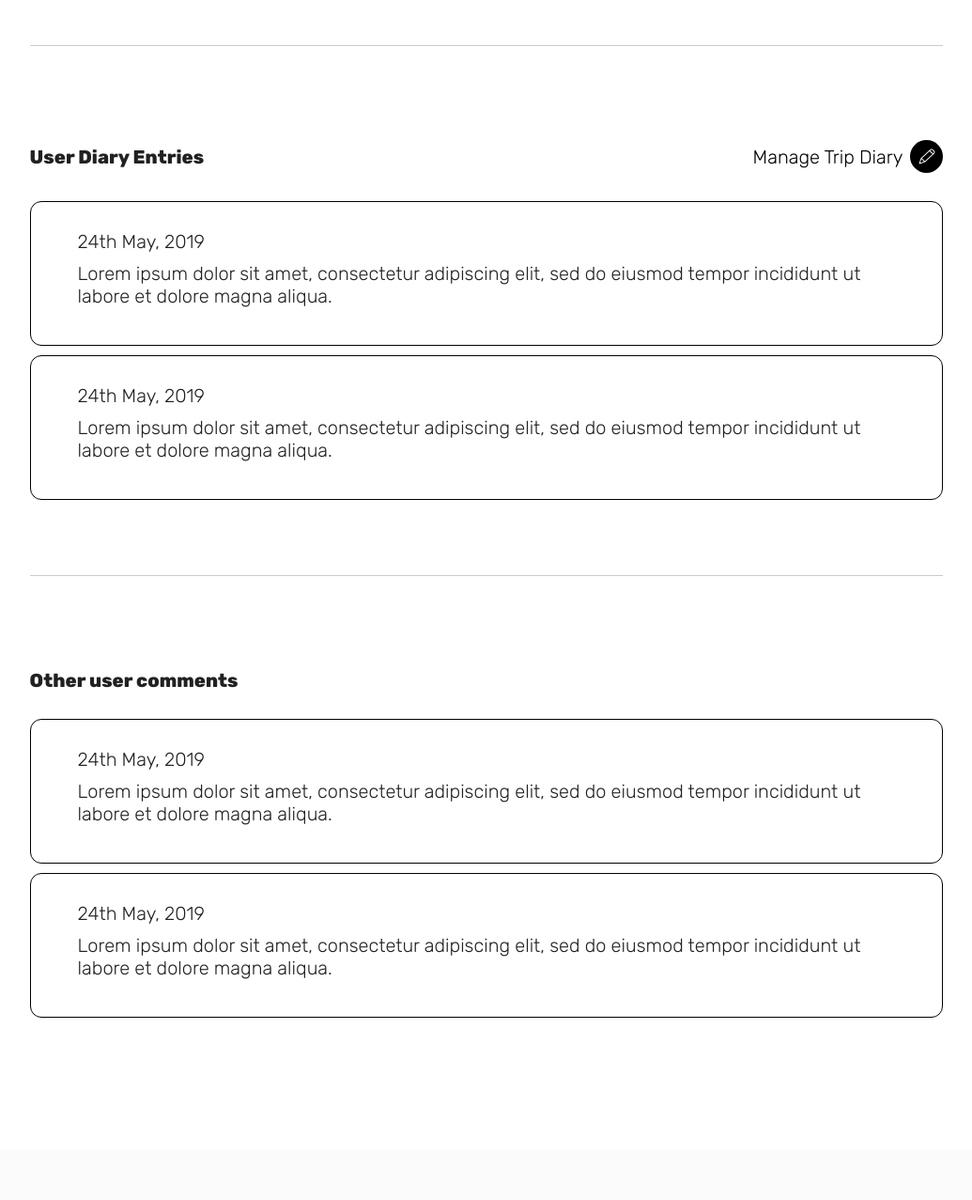
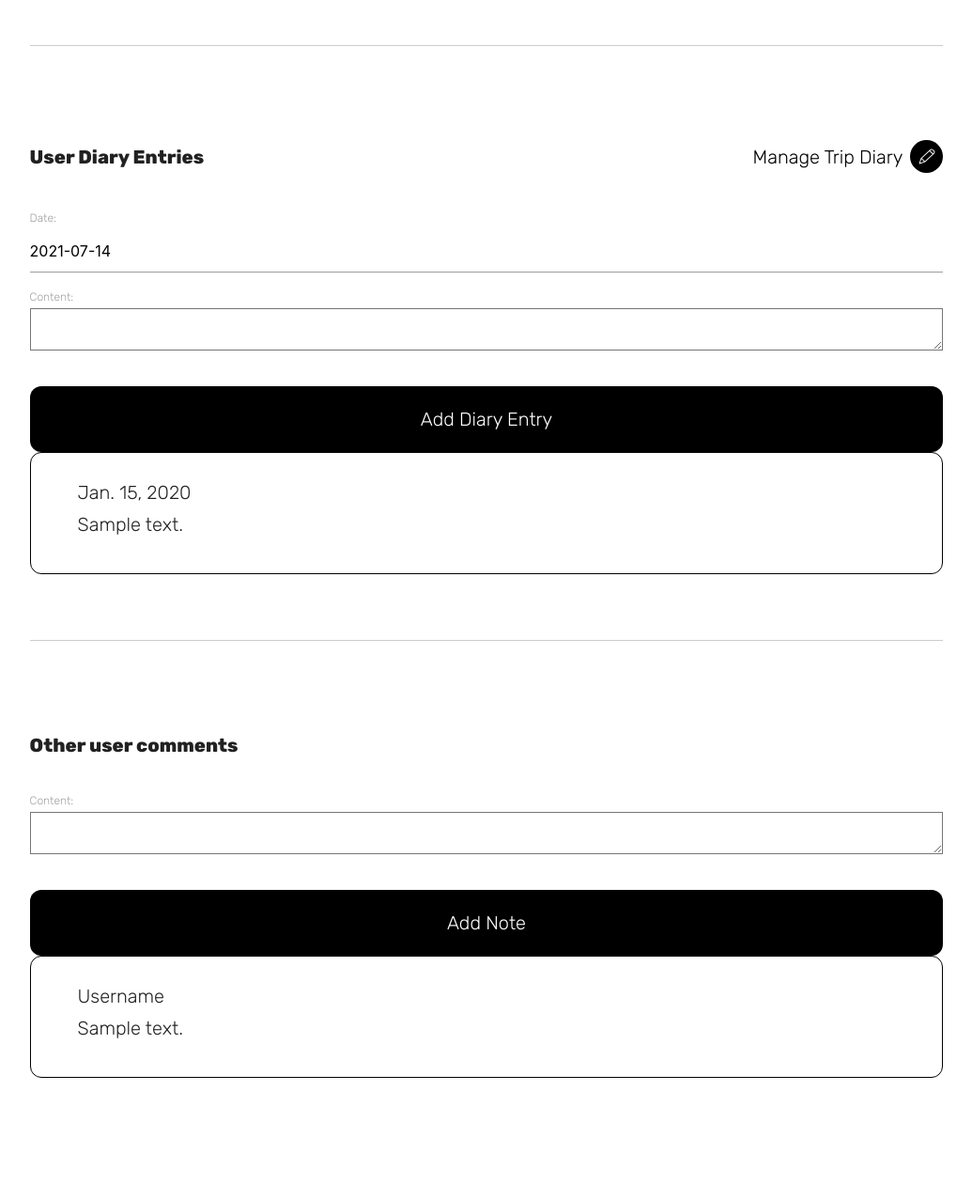
Before and after one commit to una-ada/SEIR517-Proj3-Group3, a Django app: page /trips/1/ in a window 1280 px wide. Shown: the part 887-2164 px from the top of the page at 94% size, without its empty margins (122-1157 px from the left). Before the commit the page ends 1970 px from the top, so only its background shows below. Run offline with Django 3.2, Linux system fonts and the light colour scheme; tables that the repository leaves empty hold one stand-in row (values such as "Sample post").

Commit message:
feat add diary entry and note

```diff
--- a/main_app/admin.py
+++ b/main_app/admin.py
@@ -1,8 +1,8 @@
 from django.contrib import admin
-from .models import Trip, Photo, Diary_Entry, Notes
+from .models import Trip, Photo, Diary_Entry, Note
 
 # Register your models here.
 admin.site.register(Trip)
 admin.site.register(Photo)
 admin.site.register(Diary_Entry)
-admin.site.register(Notes)
+admin.site.register(Note)
--- /dev/null
+++ b/main_app/forms.py
@@ -0,0 +1,12 @@
+from django.forms import ModelForm
+from .models import Diary_Entry, Note
+
+class Diary_EntryForm(ModelForm):
+    class Meta:
+        model = Diary_Entry
+        fields = ['date', 'content']
+
+class NoteForm(ModelForm):
+    class Meta:
+        model = Note
+        fields = ['content']
--- a/main_app/models.py
+++ b/main_app/models.py
@@ -17,6 +17,7 @@ class Trip(models.Model):
     def get_absolute_url(self):
         return reverse('detail', kwargs={'trip_id': self.id})
 
+
 class Photo(models.Model):
     trip = models.ForeignKey(Trip, on_delete=models.CASCADE)
     image = CharField(max_length=200)
@@ -26,10 +27,13 @@ class Diary_Entry(models.Model):
     date = models.DateField()
     content = models.TextField()
 
-    def __str__(self):
-        return f"{self.get_content_display()} on {self.date}"
+    #def __str__(self):
+        #return f"{self.get_content_display()} on {self.date}"
 
-class Notes(models.Model):
-    user = models.ForeignKey(User, on_delete=models.CASCADE)
+    class Meta:
+        ordering = ['-date']
+
+class Note(models.Model):
+    #user = models.ForeignKey(User, on_delete=models.CASCADE)
     trip = models.ForeignKey(Trip, on_delete=models.CASCADE)
     content = TextField()
--- a/main_app/templates/base.html
+++ b/main_app/templates/base.html
@@ -8,13 +8,15 @@
     <title>Tabby</title>
     <link
       rel="stylesheet"
-      href="https://cdnjs.cloudflare.com/ajax/libs/materialize/1.0.0/css/materialize.min.css"
+      type="text/css"
+      href="{% static 'css/style.css' %}"
     />
     <link
       rel="stylesheet"
-      type="text/css"
-      href="{% static 'css/style.css' %}"
+      href="https://cdnjs.cloudflare.com/ajax/libs/materialize/1.0.0/css/materialize.min.css"
     />
+    <script src="https://cdnjs.cloudflare.com/ajax/libs/materialize/1.0.0/js/materialize.min.js"></script>
+
     <link rel="preconnect" href="https://fonts.googleapis.com" />
     <link rel="preconnect" href="https://fonts.gstatic.com" crossorigin />
     <link
--- a/main_app/templates/trips/detail.html
+++ b/main_app/templates/trips/detail.html
@@ -57,42 +57,52 @@
       </div>
     </a>
   </div>
+
+  <form action="{% url 'add_diary_entry' trip.id %}" method="post" class="formBlock">
+    {% csrf_token %}
+    {{ diary_entry_form.as_p }}
+    <input type="submit" class="submitButton" value="Add Diary Entry"/>
+  </form>
+
+
   <div id="diaryContentBlock">
+    {% for diary_entry in trip.diary_entry_set.all %}
     <div class="diaryBlock">
-      <p class="diaryBlockText">24th May, 2019</p>
-      <p class="diaryBlockText">
-        Lorem ipsum dolor sit amet, consectetur adipiscing elit, sed do eiusmod
-        tempor incididunt ut labore et dolore magna aliqua.
-      </p>
+      <p class="diaryBlockText">{{ diary_entry.date }}</p>
+      <p class="diaryBlockText">{{ diary_entry.content }}</p>
     </div>
-    <div class="diaryBlock">
-      <p class="diaryBlockText">24th May, 2019</p>
-      <p class="diaryBlockText">
-        Lorem ipsum dolor sit amet, consectetur adipiscing elit, sed do eiusmod
-        tempor incididunt ut labore et dolore magna aliqua.
-      </p>
-    </div>
+    {% endfor %}
   </div>
 
   <div class="sectionBreaker"></div>
   <div class="journalHeader">
     <h3 class="diaryEntryHeading">Other user comments</h3>
   </div>
+
+  <form action="{% url 'add_note' trip.id %}" method="post" class="formBlock">
+    {% csrf_token %}
+    {{ note_form.as_p }}
+    <input type="submit" class="submitButton" value="Add Note"/>
+  </form>
+
   <div id="diaryContentBlock">
+    {% for note in trip.note_set.all %}
     <div class="diaryBlock">
-      <p class="diaryBlockText">24th May, 2019</p>
-      <p class="diaryBlockText">
-        Lorem ipsum dolor sit amet, consectetur adipiscing elit, sed do eiusmod
-        tempor incididunt ut labore et dolore magna aliqua.
-      </p>
+      <p class="diaryBlockText">Username</p>
+      <p class="diaryBlockText">{{ note.content }}</p>
     </div>
-    <div class="diaryBlock">
-      <p class="diaryBlockText">24th May, 2019</p>
-      <p class="diaryBlockText">
-        Lorem ipsum dolor sit amet, consectetur adipiscing elit, sed do eiusmod
-        tempor incididunt ut labore et dolore magna aliqua.
-      </p>
-    </div>
+    {% endfor %}
   </div>
 </main>
+
+<script>
+  const dateEl = document.getElementById('id_date');
+  M.Datepicker.init(dateEl, {
+    format: 'yyyy-mm-dd',
+    defaultDate: new Date(),
+    setDefaultDate: true,
+    autoClose: true
+  });
+</script>
+
 {% endblock content %}
--- a/main_app/urls.py
+++ b/main_app/urls.py
@@ -7,5 +7,7 @@ urlpatterns = [
     path('trips/create/', views.TripCreate.as_view(), name='trips_create'),
     path('trips/<int:pk>/update/', views.TripUpdate.as_view(), name='trips_update'),
     path('trips/<int:pk>/delete/', views.TripDelete.as_view(), name='trips_delete'),
+    path('trips/<int:trip_id>/add_diary_entry/', views.add_diary_entry, name='add_diary_entry'),
+    path('trips/<int:trip_id>/add_note/', views.add_note, name='add_note'),
     path('accounts/signup/', views.signup, name='signup'),
 ]
--- a/main_app/views.py
+++ b/main_app/views.py
@@ -1,11 +1,10 @@
 from django.shortcuts import render, redirect
 from django.contrib.auth import login
 from django.contrib.auth.forms import UserCreationForm
-from .models import Trip
+from .models import Diary_Entry, Trip
+from .forms import Diary_EntryForm, NoteForm
 from django.views.generic.edit import CreateView, UpdateView, DeleteView
 #from django.views.generic import ListView, DetailView
-
-
 
 class TripCreate(CreateView):
     model = Trip
@@ -29,7 +28,35 @@ def trips_index(request):
 
 def trips_detail(request,trip_id):
     trip = Trip.objects.get(id=trip_id)
-    return render(request, 'trips/detail.html', {'trip': trip})
+    diary_entry_form = Diary_EntryForm()
+    note_form = NoteForm()
+    return render(request, 'trips/detail.html', {
+      'trip': trip, 'diary_entry_form': diary_entry_form, 'note_form': note_form})
+
+
+def add_diary_entry(request, trip_id):
+  # create a ModelForm instance using the data in request.POST
+  form = Diary_EntryForm(request.POST)
+  # validate the form
+  if form.is_valid():
+    # don't save the form to the db until it
+    # has the cat_id assigned
+    new_diary_entry = form.save(commit=False)
+    new_diary_entry.trip_id = trip_id
+    new_diary_entry.save()
+  return redirect('detail', trip_id=trip_id)
+
+def add_note(request, trip_id):
+  # create a ModelForm instance using the data in request.POST
+  form = NoteForm(request.POST)
+  # validate the form
+  if form.is_valid():
+    # don't save the form to the db until it
+    # has the cat_id assigned
+    new_note = form.save(commit=False)
+    new_note.trip_id = trip_id
+    new_note.save()
+  return redirect('detail', trip_id=trip_id)
 
 def signup(request):
   error_message = ''
```
Also changed, not shown: main_app/templates/diary_entries/diary_entry_form.html (added, +27 -0 lines), main_app/templates/trips/index.html (deleted, +0 -19 lines), main_app/migrations/0004_alter_diary_entry_options.py (added), main_app/migrations/0005_rename_notes_note.py (added), main_app/migrations/0006_remove_note_user.py (added).
